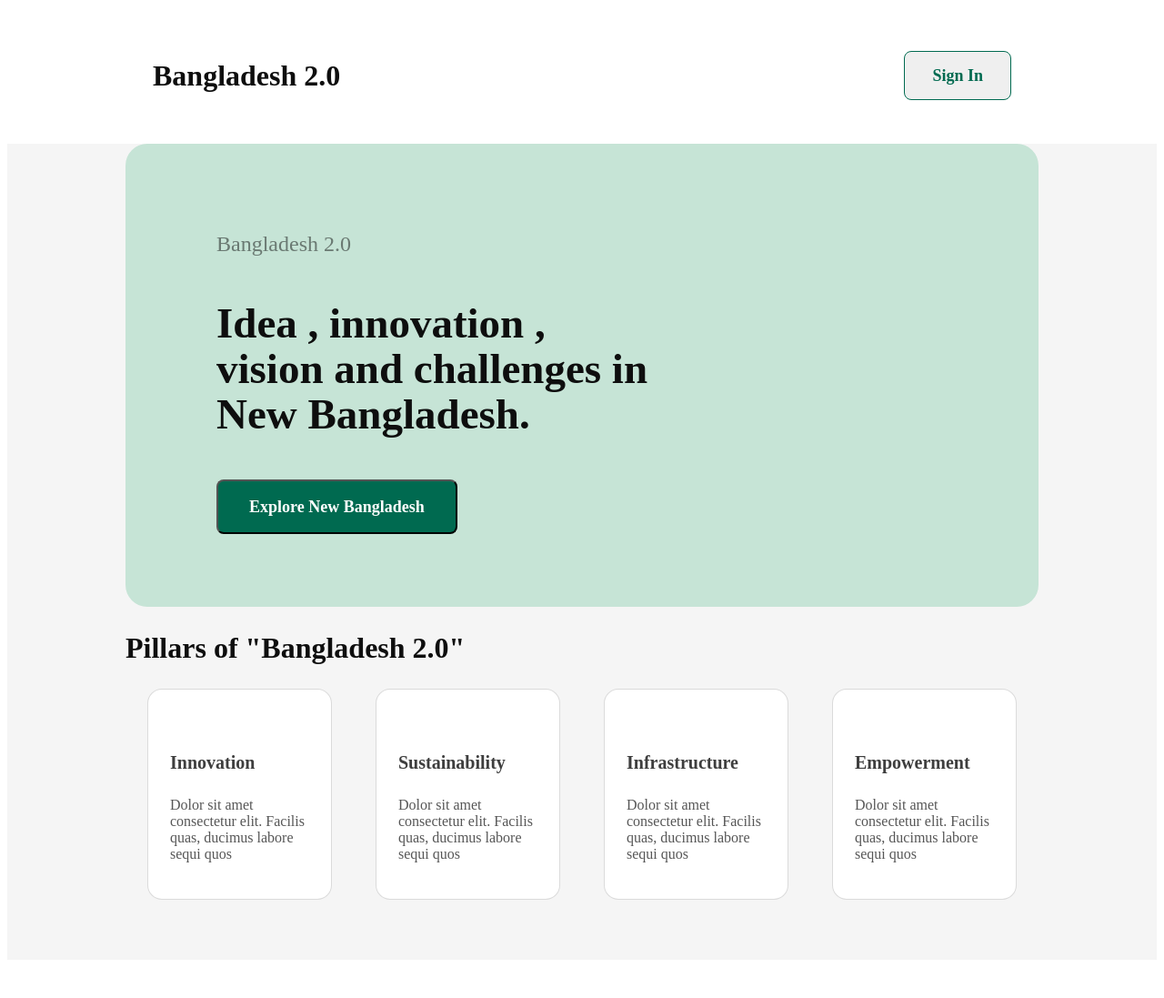
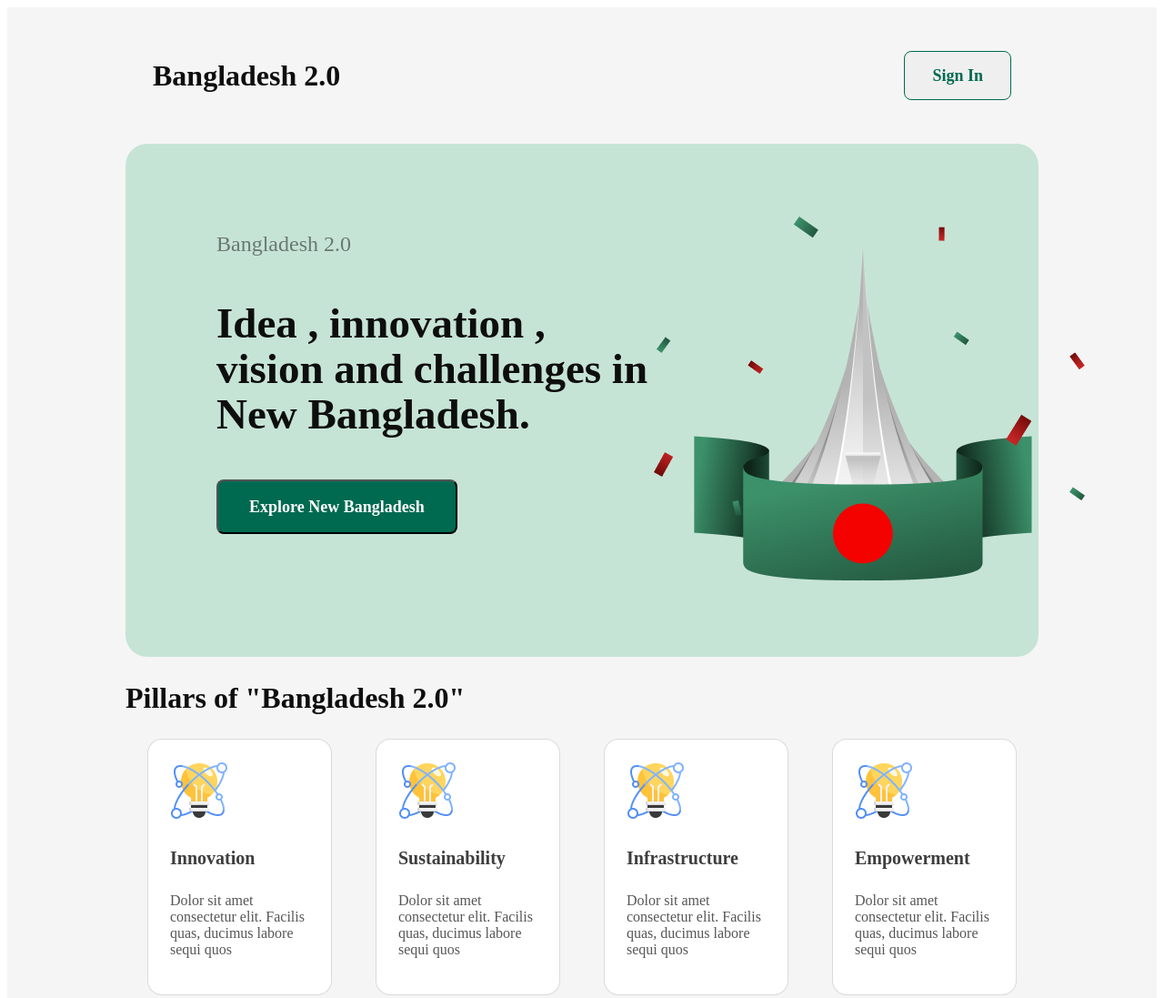
Before and after one commit to juyel53935/New-BD, a plain HTML site: page index.html in a window 1280 px wide. Shown: the whole page at 91% size. Before the commit the page ends 1063 px from the top, so only its background shows below. Drawn offline with Linux system fonts and the light colour scheme.

Commit message:
solved  pic not showing problem

```diff
--- a/index.html
+++ b/index.html
@@ -20,24 +20,24 @@
                 <button class="explore">Explore New Bangladesh</button>
             </div>
             <div>
-               <img src="../B11A1--assignment-1/assets/hero.png" alt="">
+               <img src="images/hero.jpg" alt="">
             </div>
         </section>
         <section>
             <h2 class="pillar">Pillars of "Bangladesh 2.0"</h2>
             <div class="pillar-of-bd">
                 <div class="box">
-                    <img src="../B11A1--assignment-1/assets/card-icon.png" alt="">
+                    <img src="images/card-icon.jpg" alt="">
                 <h4 class="innovation">Innovation</h4>
                 <p class="dolor">Dolor sit amet consectetur elit. Facilis quas, ducimus labore sequi quos </p></div>
-                <div class="box"><img src="../B11A1--assignment-1/assets/card-icon.png" alt="">
+                <div class="box"><img src="images/card-icon.jpg" alt="">
                 <h4 class="innovation">Sustainability</h4>
                 <p class="dolor">Dolor sit amet consectetur elit. Facilis quas, ducimus labore sequi quos </p>
                 </div>
-                <div class="box"><img src="../B11A1--assignment-1/assets/card-icon.png" alt="">
+                <div class="box"><img src="images/card-icon.jpg" alt="">
                 <h4 class="innovation">Infrastructure</h4>
                 <p class="dolor">Dolor sit amet consectetur elit. Facilis quas, ducimus labore sequi quos </p></div>
-                <div class="box"><img src="../B11A1--assignment-1/assets/card-icon.png" alt="">
+                <div class="box"><img src="images/card-icon.jpg" alt="">
                 <h4 class="innovation">Empowerment</h4>
                 <p class="dolor">Dolor sit amet consectetur elit. Facilis quas, ducimus labore sequi quos</p> </div>
             </div>
--- a/style/style.css
+++ b/style/style.css
@@ -29,7 +29,7 @@ padding: 15px 30px;
     justify-content: space-between;
     align-items: center;
     padding: 24px 160px 24px 160px;
-
+    background: rgb(245, 245, 245);
 }
 .content{
 
```
Also changed, not shown: images/al-jazeera.png (added), images/card-icon.jpg (added), images/facebook.png (added), images/hero.jpg (added), images/instagram.png (added), images/quote-bg.png (added), images/satelite.png (added), images/x.png (added).
